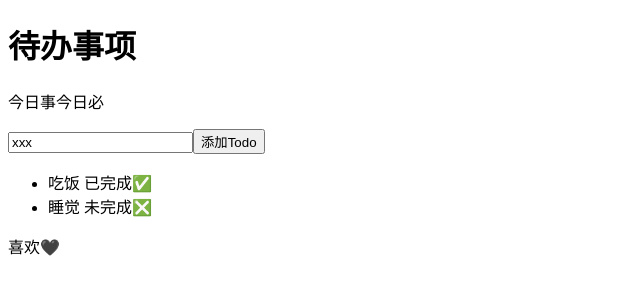
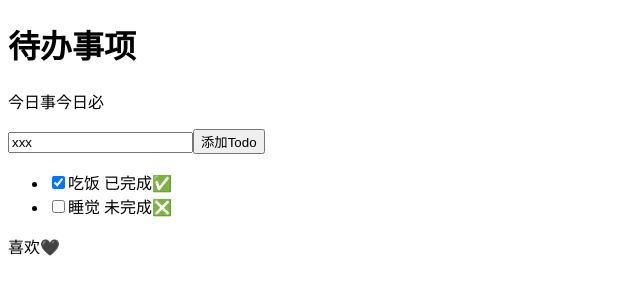
Before and after one commit to panda8z/time-book-web, a React (Create React App) app: page / in a window 1280 px wide. Shown: the top 300 px of the page, without its empty margins (0-640 px from the left). Built offline with nearby package versions, Linux system fonts and the light colour scheme.

Commit message:
增加了选项框，增加了点击完成todo逻辑

```diff
--- a/src/App.js
+++ b/src/App.js
@@ -40,12 +40,33 @@ export default class App extends Component {
         })
     }
 
+    onCompletedChange(id) {
+        // for (let index = 0; index < this.state.todos.length; index++) {
+        //     const todo = this.state.todos[index];
+        //     if (todo.id == id) {
+        //         todo.isCompleted = !todo.isCompleted
+        //     }
+        // }
+        // this.setState({todos: this.state.todos})
+
+        this.setState((preState)=>{
+            return {
+                todos: preState.todos.map(todo => {
+                    if (todo.id === id) {
+                        todo.isCompleted = !todo.isCompleted
+                    }
+                    return todo
+                })
+            }
+        })
+    }
+
     render() {
         return (<>
             <TodoHeader title={this.state.title} desc={this.state.desc} />
             <TodoInput addTodo={this.addTodo.bind(this)} />
             {/* 渲染todos 数组 */}
-            <TodoList todos={this.state.todos} />
+            <TodoList todos={this.state.todos} onCompletedChange={this.onCompletedChange.bind(this)} />
             <span><Like /></span>
         </>);
     }
--- a/src/components/TodoList/TodoItem.js
+++ b/src/components/TodoList/TodoItem.js
@@ -1,13 +1,35 @@
 import React, { Component } from 'react';
 
 export default class TodoItem extends Component {
+
+
+    constructor(props) {
+        super(props)
+
+        this.state = {
+
+        }
+    }
+
+    handleChange() {
+        this.setState({ isCompleted: !this.state.isCompleted }, () => {
+            this.props.onCompletedChange(this.props.id)
+        })
+    }
     render() {
         return (
             <li>
-                {/* 这部分语句就是模板，进来的数据props就是数据，不同的数据同样的样式模板。这就是模板渲染。 */}
-                {
-                    this.props.title + " " +(this.props.isCompleted  ? '已完成✅' : '未完成❎')
-                }
+                <input
+                    type='checkbox'
+                    onChange={this.handleChange.bind(this)}
+                    checked={this.props.isCompleted}
+                />
+                <span>
+                    {/* 这部分语句就是模板，进来的数据props就是数据，不同的数据同样的样式模板。这就是模板渲染。 */}
+                    {
+                        this.props.title + " " + (this.props.isCompleted ? '已完成✅' : '未完成❎')
+                    }
+                </span>
             </li>
         );
     }
--- a/src/components/TodoList/index.js
+++ b/src/components/TodoList/index.js
@@ -11,7 +11,8 @@ export default class TodoList extends Component {
             id: PropTypes.number.isRequired,
             title: PropTypes.string.isRequired,
             isCompleted: PropTypes.bool.isRequired
-        }))
+        })),
+        onCompletedChange: PropTypes.func
     }
 
     constructor(props) {
@@ -26,6 +27,7 @@ export default class TodoList extends Component {
             <ul>
                 {this.props.todos.map((item, index, list) => {
                     return (<TodoItem
+                        onCompletedChange={this.props.onCompletedChange}
                         key={index + ''}
                         {...item}
                     />);
```
